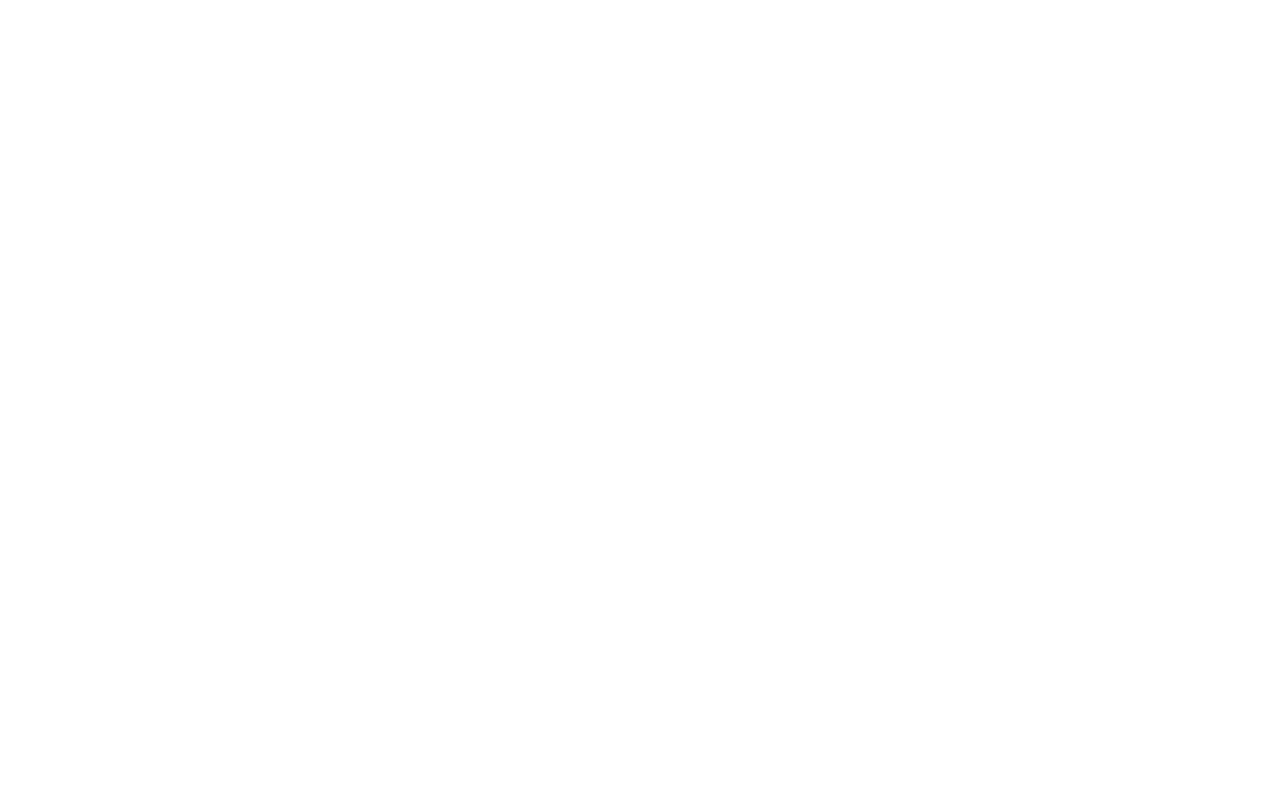
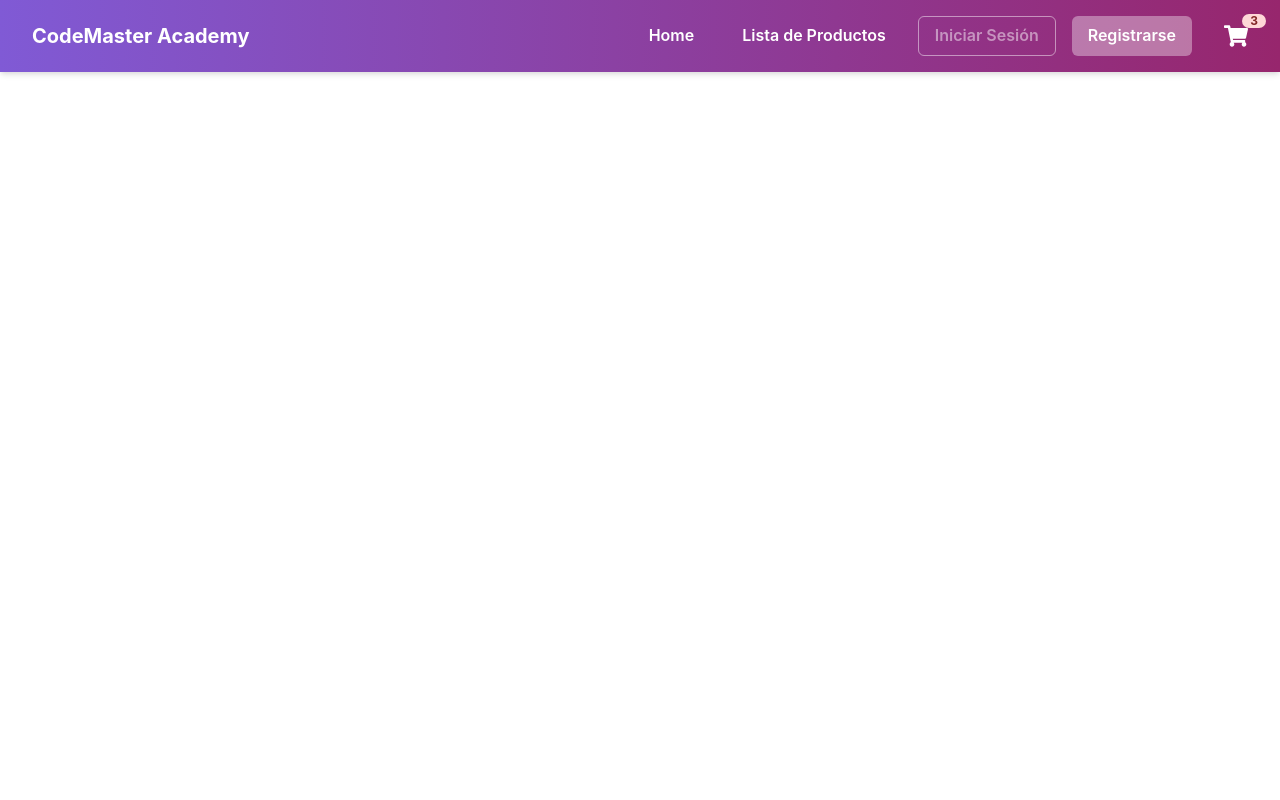
Before and after one commit to Romiluu/final-ecommerce, a React (Vite) app: page / in a window 1280 px wide. Shown: the top 800 px of the page. Built offline with nearby package versions, Linux system fonts and the light colour scheme.

Commit message:
maquetado header y footer

```diff
--- a/src/App.jsx
+++ b/src/App.jsx
@@ -1,5 +1,15 @@
+import { Routes, Route } from "react-router-dom";
+import AppLayout from "./layout/AppLayout";
+import Home from "./pages/Home";
+
 function App() {
-  return <div></div>;
+  return (
+    <AppLayout>
+      <Routes>
+        <Route path="/" element={<Home />} />
+      </Routes>
+    </AppLayout>
+  );
 }
 
 export default App;
--- a/src/components/Footer.jsx
+++ b/src/components/Footer.jsx
@@ -1,5 +1,26 @@
+import { Box, Flex, Text, Link, Icon } from "@chakra-ui/react";
+import { FaFacebook, FaInstagram, FaTwitter } from "react-icons/fa";
+
 const Footer = () => {
-    return <div></div>;
+    return (
+      <Box bgGradient="linear(to-r, purple.500, pink.700)" py={4} mt={4} textAlign="center">
+        <Flex justify="center" gap={6} mb={2}>
+          <Link href="#" isExternal>
+            <Icon as={FaFacebook} boxSize={6} color="white" />
+          </Link>
+          <Link href="#" isExternal>
+            <Icon as={FaInstagram} boxSize={6} color="white" />
+          </Link>
+          <Link href="#" isExternal>
+            <Icon as={FaTwitter} boxSize={6} color="white" />
+          </Link>
+        </Flex>
+
+        <Text fontSize="sm" color="white">
+          © 2024 Mi Ecommerce. Todos los derechos reservados.
+        </Text>
+      </Box>
+    );
   };
 
-export default Footer;
+  export default Footer;
--- a/src/components/Header.jsx
+++ b/src/components/Header.jsx
@@ -1,5 +1,77 @@
+import { Link } from "react-router-dom";
+import { Flex, Box, Spacer, Button, Icon, Badge } from "@chakra-ui/react";
+import { FaShoppingCart } from "react-icons/fa";
+
+
 const Header = () => {
-    return <div></div>;
-  };
+  return (
+    <Flex
+      as="nav"
+      bgGradient="linear(to-r, purple.500, pink.700)" // Degradado violeta a magenta
+      p={4}
+      align="center"
+      boxShadow="md"
+      borderBottom="2px solid pink.600"
+    >
+      {/* Logo o Home - Sin hover */}
+      <Box>
+        <Link to="/">
+          <Button
+            variant="ghost"
+            fontSize="xl"
+            fontWeight="bold"
+            color="white"
+            _hover={{ bg: "transparent" }}
+            _active={{ bg: "transparent" }}
+          >
+            CodeMaster Academy
+          </Button>
+        </Link>
+      </Box>
 
-  export default Header;
+      {/* Links de navegación - Hover igual a "Registrarse" */}
+      <Flex gap={4} ml="auto">
+        <Link to="/">
+          <Button variant="ghost" color="white" _hover={{ bg: "pink.600", color: "white" }}>
+            Home
+          </Button>
+        </Link>
+        <Link to="/productos">
+          <Button variant="ghost" color="white" _hover={{ bg: "pink.600", color: "white" }}>
+            Lista de Productos
+          </Button>
+        </Link>
+        <Link to="/login">
+          <Button variant="outline" colorScheme="whiteAlpha" _hover={{ bg: "pink.600", color: "white" }}>
+            Iniciar Sesión
+          </Button>
+        </Link>
+        <Link to="/register">
+          <Button colorScheme="whiteAlpha">Registrarse</Button>
+        </Link>
+      </Flex>
+
+      {/* Icono del carrito */}
+      <Box position="relative" ml={4}>
+        <Link to="/carrito">
+          <Button variant="ghost" color="white" _hover={{ bg: "pink.600", color: "white" }}>
+            <Icon as={FaShoppingCart} boxSize={6} />
+            <Badge
+              colorScheme="red"
+              borderRadius="full"
+              position="absolute"
+              top="-2px"
+              right="-2px"
+              fontSize="xs"
+              px={2}
+            >
+              3 {/* Cambia esto por el estado del carrito */}
+            </Badge>
+          </Button>
+        </Link>
+      </Box>
+    </Flex>
+  );
+};
+
+export default Header;
--- a/src/context/AuthContext.jsx
+++ b/src/context/AuthContext.jsx
@@ -0,0 +1,13 @@
+import { createContext, useState } from "react";
+
+export const AuthContext = createContext();
+
+export const AuthProvider = ({ children }) => {
+  const [user, setUser] = useState(null);
+
+  return (
+    <AuthContext.Provider value={{ user, setUser }}>
+      {children}
+    </AuthContext.Provider>
+  );
+};
--- a/src/layout/AppLayout.jsx
+++ b/src/layout/AppLayout.jsx
@@ -1,25 +1,42 @@
 import { Grid, GridItem } from "@chakra-ui/react";
+import Routing from "../routes/Routing.jsx";
+import Header from "../components/Header.jsx";
  import Footer from "../components/Footer";
+ import ScrollToTop from "../components/ScrollToTop";
 
 const AppLayout = () => {
   return (
     <Grid
-       templateAreas={`"main" "footer"`}
+    templateAreas={`"header" "main" "footer"`}
     gridTemplateRows={"80px 1fr 50px"}
     gridTemplateColumns={"1fr"}
     gap="1"
     fontWeight="bold"
     minHeight="100vh"
-       bg="#FFDFEF">
-
-         {/* main */}
-         <GridItem area="main">
-             <Text color="black">Este es el contenido principal</Text>
+    bg="white" // Fondo del contenido principal en blanco
+    >
+      {/* 🏠 Header */}
+      <GridItem area="header">
+        <Header /> {/* 👈 Aquí se llama al Header */}
       </GridItem>
 
-       {/* Footer */}
+      {/* 📌 Main */}
+      <GridItem
+        area="main"
+        minH="100vh"
+        bg="transparent"
+        display="flex"
+        flexDirection="column"
+        justifyContent="flex-start"
+        paddingBottom="50px"
+        p="4"
+      >
+        <ScrollToTop />
+        <Routing />
+      </GridItem>
+
+      {/* 📌 Footer */}
       <GridItem area="footer">
-       <Text color="black">Hola, esto es un footer de prueba</Text>
         <Footer />
       </GridItem>
     </Grid>
--- a/src/main.jsx
+++ b/src/main.jsx
@@ -1,12 +1,15 @@
 import { createRoot } from "react-dom/client";
- import App from "./App.jsx";
 import { BrowserRouter } from "react-router-dom";
 import { ChakraProvider } from "@chakra-ui/react";
+import { AuthProvider } from "./context/AuthContext.jsx";
+import App from "./App.jsx";
 
 createRoot(document.getElementById("root")).render(
   <BrowserRouter>
     <ChakraProvider>
+      <AuthProvider>
         <App />
+      </AuthProvider>
     </ChakraProvider>
   </BrowserRouter>
 );
--- /dev/null
+++ b/src/pages/Home.jsx
@@ -0,0 +1,7 @@
+import { VStack } from "@chakra-ui/react";
+
+ const Home = () => {
+   return <VStack>Hola</VStack>;
+ };
+
+ export default Home;
--- /dev/null
+++ b/src/routes/Routing.jsx
@@ -0,0 +1,12 @@
+import {Route, Routes } from "react-router-dom";
+import Home from "../pages/Home";
+
+ const Routing = () => {
+   return (
+     <Routes>
+       <Route path="/" element={<Home />} />
+     </Routes>
+   );
+ };
+
+ export default Routing;
```
Also changed, not shown: 1 other file (tests, documents, lock files or other folders). Lines whose indentation alone changed are shown as unchanged.
